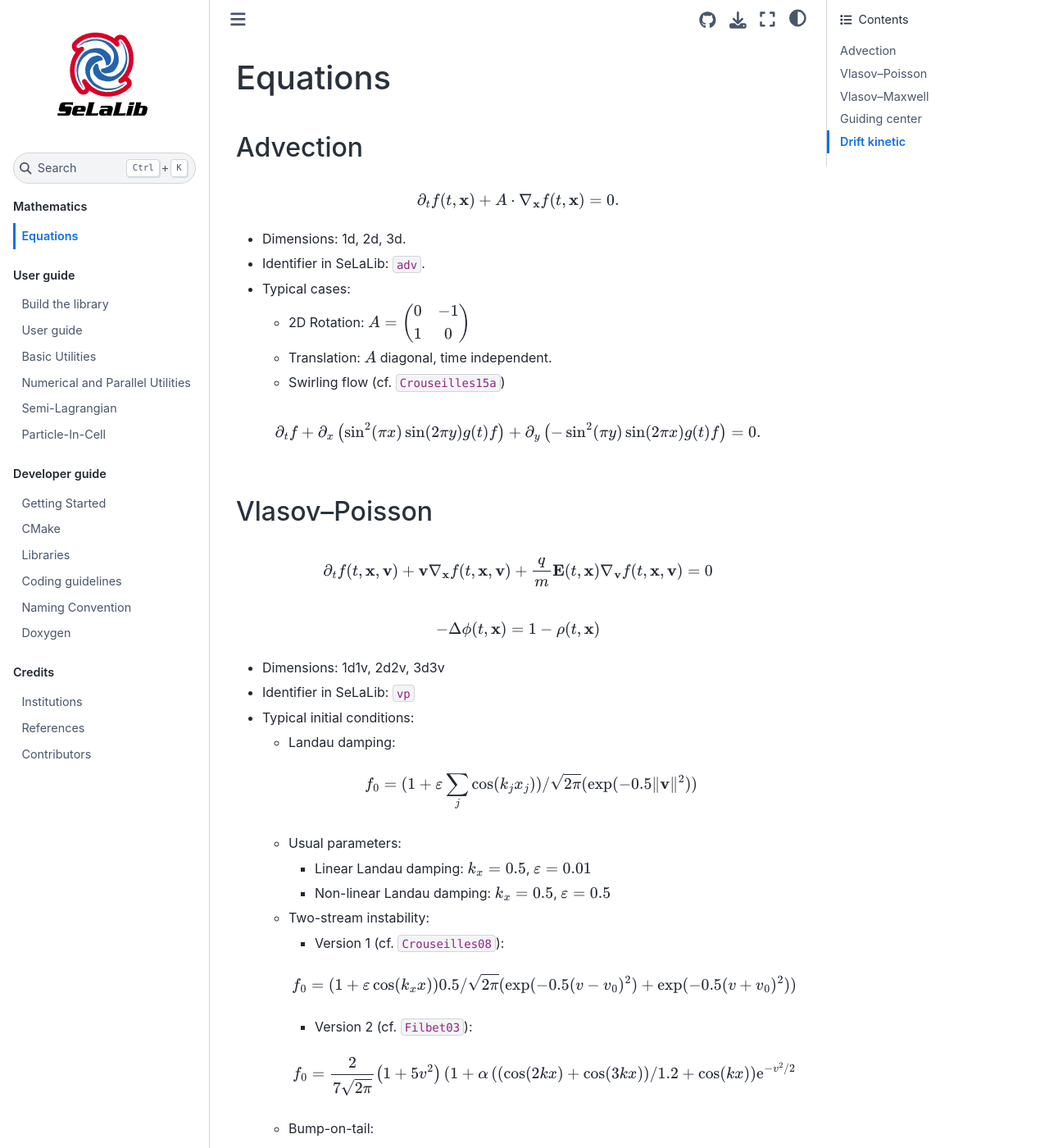
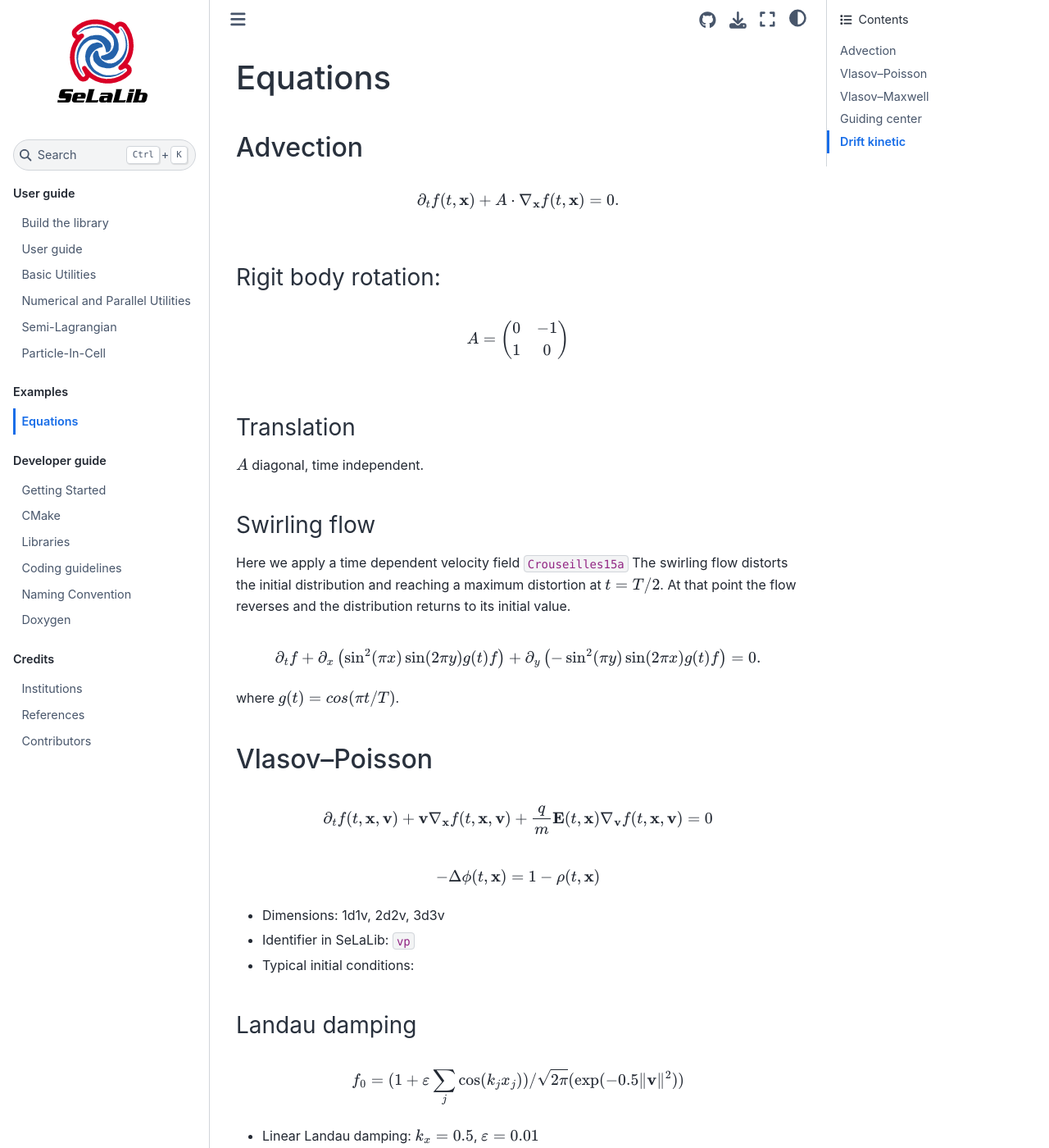
Before and after one commit to selalib/selalib.github.io, a Jupyter Book: the page built from equations.md, in a window 1280 px wide and 1400 px high. Shown: the whole window at 82% size. Built offline with Jupyter Book 1.0.4 settings and Sphinx 7.4.7 and the Sphinx Book theme 1.1.4, drawn with Linux system fonts in a browser that asks for light colours; cross-references to code outside the pages are shown as plain code; some of the changed text lies outside the part shown.

Commit message:
Improvements

```diff
--- a/_toc.yml
+++ b/_toc.yml
@@ -1,8 +1,4 @@
 - file: selalib
-
-- part: Mathematics
-  chapters:
-  - file: equations
 
 - part: User guide
   chapters:
@@ -12,6 +8,10 @@
   - file: mid_level
   - file: top_level
   - file: pic
+
+- part: Examples
+  chapters:
+  - file: equations
 
 - part: Developer guide
   chapters:
--- a/equations.md
+++ b/equations.md
@@ -6,28 +6,36 @@ $$
 \partial_t f(t,\mathbf{x}) + A \cdot \nabla_{\mathbf{x}} f(t,\mathbf{x}) = 0.
 $$
 
-- Dimensions: 1d, 2d, 3d.
+###  Rigit body rotation:
 
-- Identifier in SeLaLib: `adv`.
+$$A = \begin{pmatrix}
+        0 & -1 \\ 1 & 0
+        \end{pmatrix}
+$$
 
-- Typical cases:
+### Translation
 
-    - 2D Rotation: $A = \begin{pmatrix}
-        0 & -1 \\ 1 & 0
-        \end{pmatrix}$
+$A$ diagonal, time independent.
 
-    - Translation: $A$ diagonal, time independent.
+### Swirling flow
 
-    - Swirling flow (cf. {cite}`Crouseilles15a`)
+Here we apply a time dependent velocity field {cite}`Crouseilles15a`
+The swirling flow distorts the initial distribution and reaching a maximum
+distortion at $t=T/2$. At that point the flow reverses and the distribution
+returns to its initial value.
 
 $$
 \partial_t f + \partial_x \left(\sin^2(\pi x) \sin(2\pi y)g(t) f\right) + \partial_y \left(-\sin^2(\pi y) \sin (2\pi x) g(t)f\right) = 0.
 $$
 
+where $g(t) = cos(\pi t / T ) $.
+
 ## Vlasov--Poisson
 
 $$
-\partial_t f(t,\mathbf{x},\mathbf{v}) + \mathbf{v}\nabla_{\mathbf{x}} f(t,\mathbf{x},\mathbf{v}) + \frac{q}{m} \mathbf{E}(t,\mathbf{x}) \nabla_{\mathbf{v}} f(t,\mathbf{x},\mathbf{v}) = 0
+\partial_t f(t,\mathbf{x},\mathbf{v}) +
+\mathbf{v}\nabla_{\mathbf{x}} f(t,\mathbf{x},\mathbf{v}) +
+\frac{q}{m} \mathbf{E}(t,\mathbf{x}) \nabla_{\mathbf{v}} f(t,\mathbf{x},\mathbf{v}) = 0
 $$
 
 $$
@@ -35,95 +43,83 @@ $$
 $$
 
 - Dimensions: 1d1v, 2d2v, 3d3v
-
 - Identifier in SeLaLib: `vp`
-
 - Typical initial conditions:
 
-    - Landau damping:
+### Landau damping
 
-    $$
-    f_0 = (1+\varepsilon \sum_j \cos(k_jx_j)) /\sqrt{2\pi}  (\exp(-0.5\|\mathbf{v}\|^2))
-    $$
+$$
+f_0 = (1+\varepsilon \sum_j \cos(k_jx_j)) /\sqrt{2\pi}  (\exp(-0.5\|\mathbf{v}\|^2))
+$$
 
-    - Usual parameters:
+- Linear Landau damping: $k_x=0.5$, $\varepsilon = 0.01$
+- Non-linear Landau damping: $k_x =0.5$, $\varepsilon = 0.5$
 
-        - Linear Landau damping: $k_x=0.5$, $\varepsilon = 0.01$
+### Two-stream instability:
 
-        - Non-linear Landau damping: $k_x =0.5$, $\varepsilon = 0.5$
+  - Version 1 (cf. {cite}`Crouseilles08`):
 
-    -   Two-stream instability:
+   $$
+    f_0 = (1+\varepsilon \cos(k_xx))0.5 /\sqrt{2\pi}  (\exp(-0.5 (v-v_0)^2)+ \exp(-0.5(v+v_0)^2))
+   $$
 
-        -   Version 1 (cf. {cite}`Crouseilles08`):
+  - Version 2 (cf. {cite}`Filbet03`):
 
-        $$
-        f_0 = (1+\varepsilon \cos(k_xx))0.5 /\sqrt{2\pi}  (\exp(-0.5 (v-v_0)^2)+ \exp(-0.5(v+v_0)^2))
-        $$
+   $$
+    f_0 = \frac{2}{7\sqrt{2\pi}}\left( 1+ 5v^2 \right)
+          \left( 1+ \alpha \left( (\cos(2kx)+\cos(3kx)
+          \right)/1.2 + \cos(kx) \right) \mathrm{e}^{-v^2/2}
+   $$
 
-        -   Version 2 (cf. {cite}`Filbet03`):
+### Bump-on-tail:
 
-        $$
-        f_0 = \frac{2}{7\sqrt{2\pi}}\left( 1+ 5v^2 \right) \left( 1+ \alpha \left( (\cos(2kx)+\cos(3kx) \right)/1.2 + \cos(kx) \right) \mathrm{e}^{-v^2/2}
-        $$
+$$
+ f_0(x,v) = \left(\frac{9}{10 \sqrt{2\pi}} \mathrm{e}^{-0.5 v^2}
+ + \frac{2}{10 \sqrt{2\pi}} \mathrm{e}^{-2 (v-4.5)^2} \right) (1+\alpha \cos(kx)),
+$$
 
-    -   Bump-on-tail:
+### KEEN waves (1d1v) (cf. {cite}`Afeyan14`): ponderomotive force drive electric field added
 
-        $$
-        f_0(x,v) = \left(\frac{9}{10 \sqrt{2\pi}} \mathrm{e}^{-0.5 v^2} + \frac{2}{10 \sqrt{2\pi}} \mathrm{e}^{-2 (v-4.5)^2} \right) (1+\alpha \cos(kx)),
-        $$
-
-    -   KEEN waves (1d1v) (cf. {cite}`Afeyan14`): ponderomotive force drive
-        electric field added
-
-        $$
-        E_{\mathrm{pond}}(t,x) = a_{\mathrm{Dr}} k_{\mathrm{Dr}} a(t) \sin(k_{\mathrm{Dr}}x-\omega_{\mathrm{Dr}}t).
-        $$
+$$
+ E_{\mathrm{pond}}(t,x) = a_{\mathrm{Dr}} k_{\mathrm{Dr}} a(t) \sin(k_{\mathrm{Dr}}x-\omega_{\mathrm{Dr}}t).
+$$
 
 ## Vlasov--Maxwell
 
--   Equations 1d2v:
+- Equations 1d2v:
 
-  $$
-  \begin{aligned}
+$$
+\begin{aligned}
       &&\partial_t f(t,x,\mathbf{v}) + v_1 \partial_{x_1} f(t,x,\mathbf{v}) + \mathbf{E}(t, x) \cdot \nabla_{\mathbf{v}} f(t, x, \mathbf{v}) + B v_2 \partial_{v_1} f(t,x,\mathbf{v}) - B v_1 \partial_{v_2} f(t,x,\mathbf{v}) = 0, \\
       && \partial_t B(t,x) = - \partial_{x_1} E_2, \\
       && \partial_t E_2 = - \partial_{x_1} B - \int_{\mathsf{R}^1} v_2 f(t, x, \mathbf{v}) \, \mathrm{d}v,\\
       && \partial_t E_1 = - \int_{\mathsf{R}^1} v_1 f(t, x, \mathbf{v}) \, \mathrm{d}v.\end{aligned}
-  $$
+$$
 
--   Identifier in SeLaLib: `vm`
 
--   Typical initial conditions:
+### Weibel instability
 
-    -   Weibel instability (cf. {cite}`Crouseilles15`):
+Initial condition (cf. {cite}`Crouseilles15`):
 
-        -   Initial condition:
+$$
+f_0(x_1,v_1,v_2) = \frac{1}{\pi v_{th} \sqrt{T_r}} \mathrm{e}^{-(v_1^2+v_2^2/T_r)/v_{th}^2}(1+\alpha \cos(kx_1)
+$$
 
-           $$
-           f_0(x_1,v_1,v_2) = \frac{1}{\pi v_{th} \sqrt{T_r}} \mathrm{e}^{-(v_1^2+v_2^2/T_r)/v_{th}^2}(1+\alpha \cos(kx_1)
-           $$
-
-        -   Initial magnetic field: $B_0(x_1) = \beta \cos(kx_1)$
+Initial magnetic field: $B_0(x_1) = \beta \cos(kx_1)$
 
 ## Guiding center
 
--   Equation in polar coordinates:
+Equation in polar coordinates:
 
 $$
 \partial_t f(t,r,\theta) - \frac{\partial_{\theta}\Phi(r, \theta)}{r} \partial_r f(t,r,\theta) +  \frac{\partial_{r}\Phi}{r} \partial_{\theta} f  = 0.
 $$
 
--   Dimensions: 2d(0v)
-
--   Identifier in SeLaLib: `gc`
-
--   Typical cases:
-
-    -   Diocotron instability {cite}`Crouseilles14`
+Diocotron instability {cite}`Crouseilles14`
 
 ## Drift kinetic
 
--   Equation in polar coordinates:
+Equation in polar coordinates:
 
 $$
 \begin{aligned}
```
Also changed, not shown: build.md (+51 -3 lines), user_guide.md (line endings or trailing spaces).
